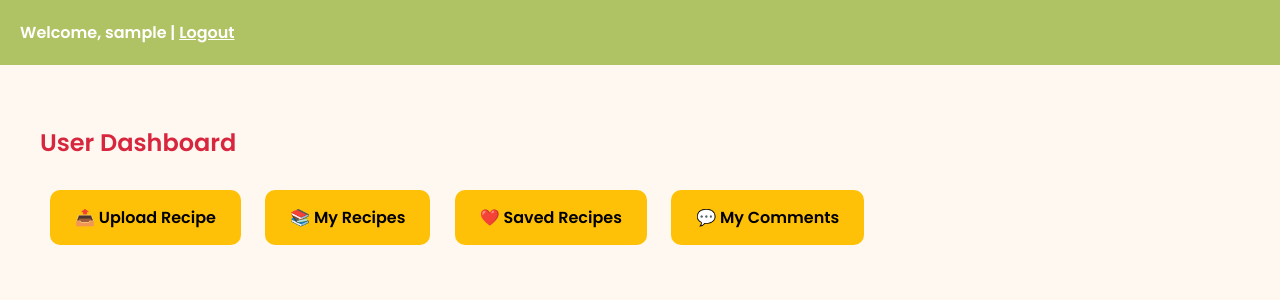
After one commit to ann-riya18/Taste_It, a PHP site: page /user_dashboard.php in a window 1280 px wide. The commit adds this page. Shown: the top 300 px of the page. Run offline with PHP 8.4, Linux system fonts and the light colour scheme; the visitor is signed in with stand-in values (Sample User, id 1); tables that the repository leaves empty or names only in its code hold one stand-in row (values such as "Sample post").

Commit message:
Add files via upload

```diff
--- /dev/null
+++ b/user_dashboard.php
@@ -0,0 +1,80 @@
+<?php
+session_start();
+if (!isset($_SESSION['user_email'])) {
+  header("Location: user_login.html");
+  exit();
+}
+
+$host = "localhost";
+$user = "root";
+$pass = "";
+$db = "tasteit";
+
+$conn = new mysqli($host, $user, $pass, $db);
+if ($conn->connect_error) {
+  die("Connection failed: " . $conn->connect_error);
+}
+
+$email = $_SESSION['user_email'];
+$result = $conn->query("SELECT username FROM users WHERE email='$email'");
+$username = $result ? $result->fetch_assoc()['username'] : "User";
+?>
+
+<!-- Now continue with full HTML below -->
+<!DOCTYPE html>
+<html lang="en">
+<head>
+  <meta charset="UTF-8">
+  <title>User Dashboard</title>
+  <link href="https://fonts.googleapis.com/css2?family=Poppins:wght@400;600&display=swap" rel="stylesheet">
+  <style>
+    body {
+      font-family: 'Poppins', sans-serif;
+      background: #fff8f0;
+      margin: 0;
+    }
+    .navbar {
+      background-color: #B0C364;
+      color: white;
+      padding: 20px;
+      font-weight: 600;
+    }
+    .container {
+      padding: 40px;
+    }
+    h2 {
+      color: #D7263D;
+    }
+    .dashboard-options a {
+      display: inline-block;
+      margin: 10px;
+      padding: 15px 25px;
+      background-color: #ffc107;
+      border-radius: 10px;
+      color: #000;
+      font-weight: 600;
+      text-decoration: none;
+    }
+    .dashboard-options a:hover {
+      background-color: #e0a800;
+    }
+  </style>
+</head>
+<body>
+
+  <div class="navbar">
+    Welcome, <?php echo htmlspecialchars($username); ?> | <a href="logout.php" style="color:white;">Logout</a>
+  </div>
+
+  <div class="container">
+    <h2>User Dashboard</h2>
+    <div class="dashboard-options">
+      <a href="upload_recipe.php">📤 Upload Recipe</a>
+      <a href="my_recipes.php">📚 My Recipes</a>
+      <a href="saved_recipes.php">❤️ Saved Recipes</a>
+      <a href="my_comments.php">💬 My Comments</a>
+    </div>
+  </div>
+
+</body>
+</html>
```
Also changed, not shown: user_login.php (+10 -11 lines), user_login.html (line endings or trailing spaces).
